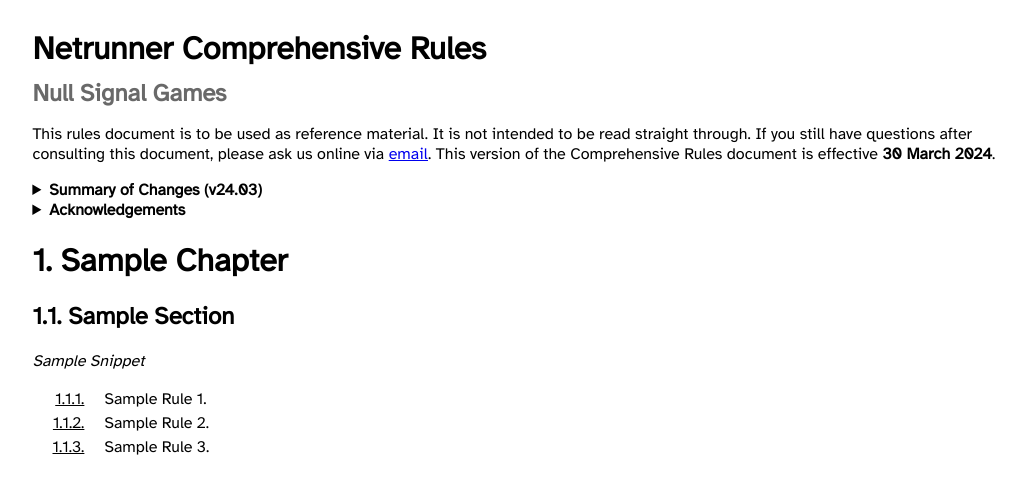
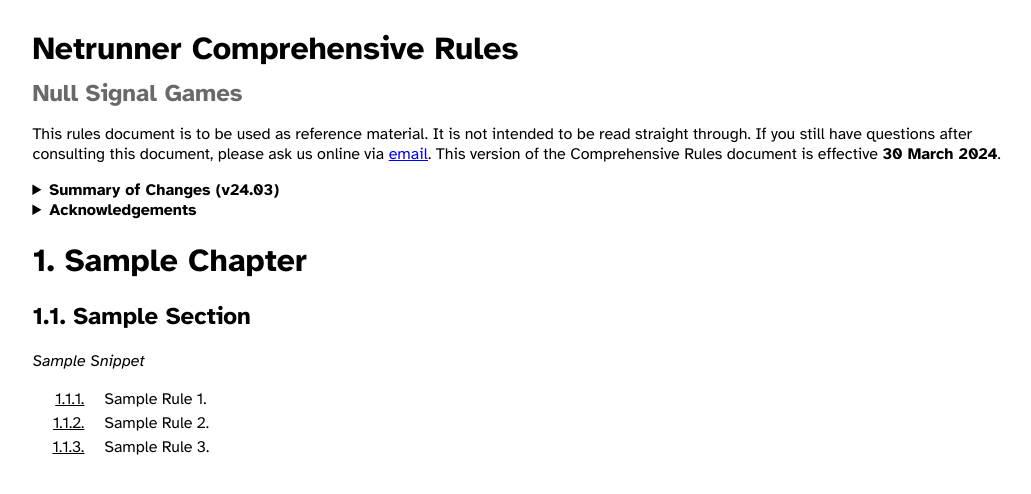
Before and after one commit to rubenpieters/netrunner-comprehensive-rules, a Python web app: template data/templates/html/rules.html in a window 1280 px wide. Shown: the part 59-553 px from the top of the page, without its empty margins (6-1037 px from the left). Run offline with Jinja, Linux system fonts and the light colour scheme; the template is opened without the code that fills it, so the values that code supplies are empty.

Commit message:
SELF-host font

```diff
--- a/data/templates/html/rules.css
+++ b/data/templates/html/rules.css
@@ -1,3 +1,32 @@
+@font-face {
+    font-family: 'Atkinson Hyperlegible';
+    src: url('fonts/AtkinsonHyperlegible-Regular.woff2') format('woff2');
+    font-weight: 400;
+    font-style: normal;
+    font-display: block;
+}
+@font-face {
+    font-family: 'Atkinson Hyperlegible';
+    src: url('fonts/AtkinsonHyperlegible-Bold.woff2') format('woff2');
+    font-weight: 700;
+    font-style: normal;
+    font-display: block;
+}
+@font-face {
+    font-family: 'Atkinson Hyperlegible';
+    src: url('fonts/AtkinsonHyperlegible-Italic.woff2') format('woff2');
+    font-weight: 400;
+    font-style: italic;
+    font-display: block;
+}
+@font-face {
+    font-family: 'Atkinson Hyperlegible';
+    src: url('fonts/AtkinsonHyperlegible-BoldItalic.woff2') format('woff2');
+    font-weight: 700;
+    font-style: italic;
+    font-display: block;
+}
+
 body {
   font-family: 'Atkinson Hyperlegible';
   margin: 0;
--- a/data/templates/html/rules.html
+++ b/data/templates/html/rules.html
@@ -2,7 +2,10 @@
 <html>
    <head>
       <meta name="viewport" content="width=device-width, initial-scale=1">
-      <link rel="stylesheet" href="https://fonts.googleapis.com/css2?family=Atkinson+Hyperlegible">
+      <link rel="preload" href="fonts/AtkinsonHyperlegible-Regular.woff2" as="font" type="font/woff2" crossorigin>
+      <link rel="preload" href="fonts/AtkinsonHyperlegible-Bold.woff2" as="font" type="font/woff2" crossorigin>
+      <link rel="preload" href="fonts/AtkinsonHyperlegible-Italic.woff2" as="font" type="font/woff2" crossorigin>
+      <link rel="preload" href="fonts/AtkinsonHyperlegible-BoldItalic.woff2" as="font" type="font/woff2" crossorigin>
       <link rel="stylesheet" href="rules.css">
       <link rel="stylesheet" href="extended.css">
       <title>Netrunner Comprehensive Rules (<!--VERSION_STRING-->v24.03<!--END_VERSION_STRING-->)</title>
--- a/rules_doc_generator/__main__.py
+++ b/rules_doc_generator/__main__.py
@@ -101,6 +101,7 @@ if "web" in config.output_types:
   shutil.copyfile(os.path.join('data', 'templates', 'html', 'rules.js'), os.path.join('html', 'rules.js'))
   shutil.copyfile(os.path.join('data', 'templates', 'html', 'rules.css'), os.path.join('html', 'rules.css'))
   shutil.copyfile(os.path.join('data', 'templates', 'html', 'extended.css'), os.path.join('html', 'extended.css'))
+  shutil.copytree(os.path.join('data', 'templates', 'html', 'fonts'), os.path.join('html', 'fonts'))
 
 # Opengraph Web Version Output
 if "opengraph" in config.output_types:
@@ -115,6 +116,7 @@ if "opengraph" in config.output_types:
   shutil.copyfile(os.path.join('data', 'templates', 'html', 'rules.js'), os.path.join('php', 'rules.js'))
   shutil.copyfile(os.path.join('data', 'templates', 'html', 'rules.css'), os.path.join('php', 'rules.css'))
   shutil.copyfile(os.path.join('data', 'templates', 'html', 'extended.css'), os.path.join('php', 'extended.css'))
+  shutil.copytree(os.path.join('data', 'templates', 'html', 'fonts'), os.path.join('php', 'fonts'))
   shutil.copyfile(os.path.join('data', 'templates', 'php', 'index.php'), os.path.join('php', 'index.php'))
   shutil.copyfile(os.path.join('data', 'templates', 'php', 'logo.png'), os.path.join('php', 'logo.png'))
   phpConfigFile = "<?php\n$CONFIG = array (\n"
```
Also changed, not shown: data/templates/html/fonts/AtkinsonHyperlegible-Bold.woff2 (added), data/templates/html/fonts/AtkinsonHyperlegible-BoldItalic.woff2 (added), data/templates/html/fonts/AtkinsonHyperlegible-Italic.woff2 (added), data/templates/html/fonts/AtkinsonHyperlegible-Regular.woff2 (added).
